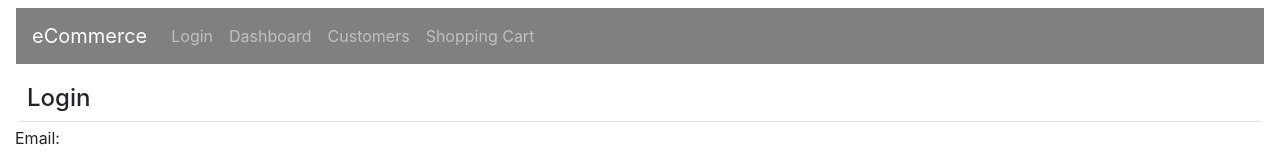
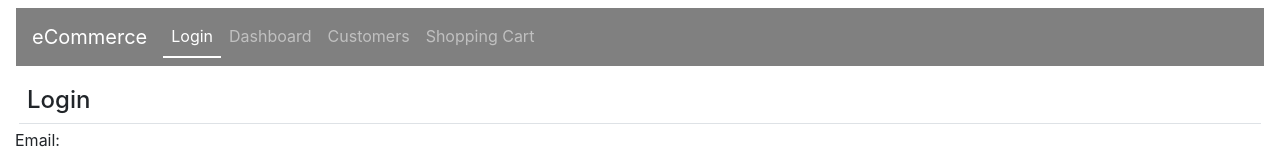
Before and after one commit to kvenkatvarma/ReactRepo, a React (Create React App) app: page / in a window 1280 px wide. Shown: the top 156 px of the page. Built offline with nearby package versions, Linux system fonts and the light colour scheme.

Commit message:
Active Route

```diff
--- a/src/NavBar.jsx
+++ b/src/NavBar.jsx
@@ -1,5 +1,5 @@
 import React,{ Component } from "react";
-import { Link } from "react-router-dom/cjs/react-router-dom.min";
+import { NavLink } from "react-router-dom/cjs/react-router-dom.min";
 
 class NavBar extends Component{
 render(){
@@ -15,19 +15,19 @@ render(){
       <ul className="navbar-nav me-auto mb-2 mb-lg-0">
 
         <li className="nav-item">
-          <Link className="nav-link" to="/">Login</Link>
+          <NavLink className="nav-link" activeClassName="active" exact to="/">Login</NavLink>
         </li>
 
          <li className="nav-item">
-          <Link className="nav-link" to="/dashboard">Dashboard</Link>
+          <NavLink className="nav-link" activeClassName="active"  to="/dashboard">Dashboard</NavLink>
         </li>
 
         <li className="nav-item">
-          <Link className="nav-link" to="/customers">Customers</Link>
+          <NavLink className="nav-link" activeClassName="active"  to="/customers">Customers</NavLink>
         </li>
 
          <li className="nav-item">
-          <Link className="nav-link" to="/cart">Shopping Cart</Link>
+          <NavLink className="nav-link" activeClassName="active" to="/cart">Shopping Cart</NavLink>
         </li>
 
       </ul>
--- a/src/index.css
+++ b/src/index.css
@@ -23,3 +23,7 @@
 .hand-icon{
     cursor: pointer;
 }
+
+.nav-link.active{
+    border-bottom: 2px solid #ffffff;
+}
```
